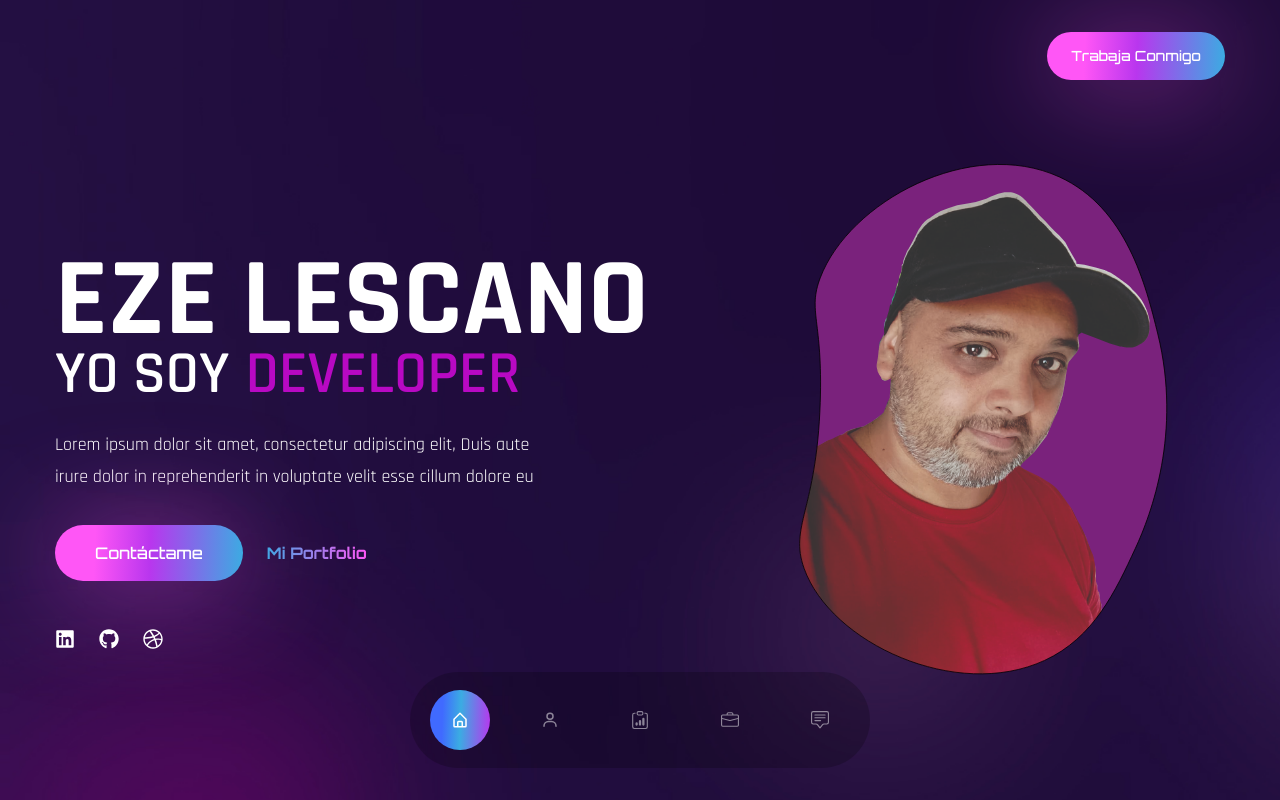
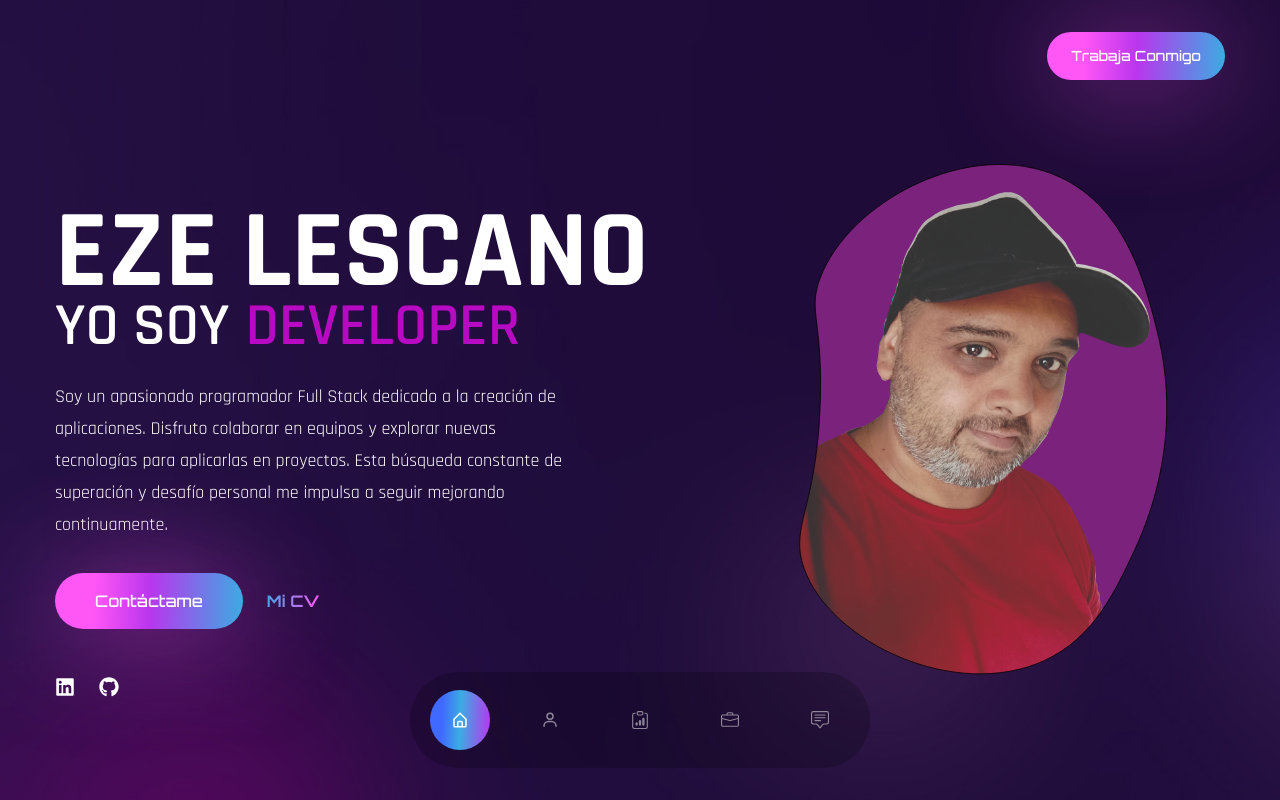
Before and after one commit to ezelescano/portfolio-starter, a React (Create React App) app: page / in a window 1280 px wide. Shown: the top 800 px of the page. Built offline with nearby package versions, Linux system fonts and the light colour scheme; the HTML template or start-up script is replaced by a standard one; a web font is replaced by a local one.

Commit message:
Banner modificado

```diff
--- a/src/components/About.js
+++ b/src/components/About.js
@@ -40,7 +40,7 @@ const About = () => {
               Soy Full Stack Developer, con 1 año de experiencia.
             </h3>
             <p className='mb-6'>
-              Lorem ipsum dolor sit amet, consectetur adipiscing elit, sed do eiusmod tempor incididunt ut labore et dolore magna aliqua. Ut enim ad minim veniam, quis nostrud exercitation ullamco laboris nisi ut aliquip ex ea commodo consequat. Duis aute irure dolor in reprehenderit in voluptate velit esse cillum dolore eu fugiat nulla
+
             </p>
             {/* stats */}
             <div className='flex gap-x-6 lg:gap-x-10 mb-12'>
--- a/src/components/Banner.js
+++ b/src/components/Banner.js
@@ -10,6 +10,8 @@ import { TypeAnimation } from 'react-type-animation';
 import { motion } from 'framer-motion';
 // importamos variantes
 import { fadeIn } from "../variants"
+import { Link } from 'react-scroll';
+
 
 
 const Banner = () => {
@@ -56,7 +58,9 @@ const Banner = () => {
               whileInView={"show"}
               viewport={{ once: false, amount: 0.7 }}
               className='mb-8 max-w-lg mx-auto lg:mx-0 '>
-              Lorem ipsum dolor sit amet, consectetur adipiscing elit,  Duis aute irure dolor in reprehenderit in voluptate velit esse cillum dolore eu
+             Soy un apasionado programador Full Stack dedicado a la creación de aplicaciones. Disfruto colaborar en equipos y explorar nuevas tecnologías para aplicarlas en proyectos.
+              Esta búsqueda constante de superación y desafío personal me impulsa a seguir mejorando continuamente.
+
             </motion.p>
             <motion.div
               variants={fadeIn('up', 0.6)}
@@ -64,9 +68,9 @@ const Banner = () => {
               whileInView={"show"}
               viewport={{ once: false, amount: 0.7 }}
               className='flex max-w-max gap-x-6 items-center mb-12 mx-auto lg:mx-0' >
-              <button className='btn btn-lg'>Contáctame</button>
-              <a href='#' className='text-gradient btn-link'>
-                Mi Portfolio
+             <Link to='contact'> <button className='btn btn-lg'>Contáctame</button> </Link>
+              <a href='/CV_Eze_Actualizado.pdf' download='CV_Eze_Actualizado' className='text-gradient btn-link'>
+                Mi CV
               </a>
             </motion.div>
             {/* redes sociales */}
@@ -76,14 +80,11 @@ const Banner = () => {
               whileInView={"show"}
               viewport={{ once: false, amount: 0.7 }}
               className='flex text-[20px] gap-x-6 max-w-max mx-auto lg:mx-0'>
-              <a href='#'>
+              <a  href='https://www.linkedin.com/in/eze-lescano83/' target="_blank">
                 <FaLinkedin />
               </a>
-              <a href='#'>
+              <a href='https://github.com/ezelescano' target="_blank">
                 <FaGithub />
-              </a>
-              <a href='#'>
-                <FaDribbble />
               </a>
             </motion.div>
           </div>
```
Also changed, not shown: 1 other file (tests, documents, lock files or other folders).
